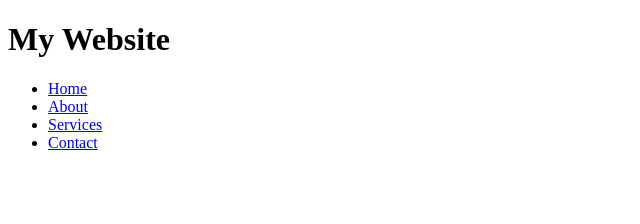
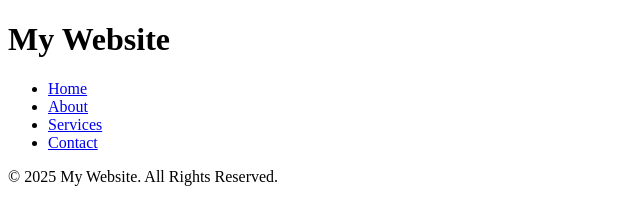
Before and after one commit to zain-abbas07/class-collaboration, a plain HTML site: page index.html in a window 1280 px wide. Shown: the whole page, without its empty margins (0-640 px from the left). Drawn offline with Linux system fonts and the light colour scheme.

Commit message:
add footer change

```diff
--- a/index.html
+++ b/index.html
@@ -18,5 +18,9 @@
     </nav>
   </header>
 
+  <!-- Footer Section -->
+  <footer>
+    <p>&copy; 2025 My Website. All Rights Reserved.</p>
+  </footer>
 </body>
 </html>
```
Lines whose indentation alone changed are shown as unchanged.
